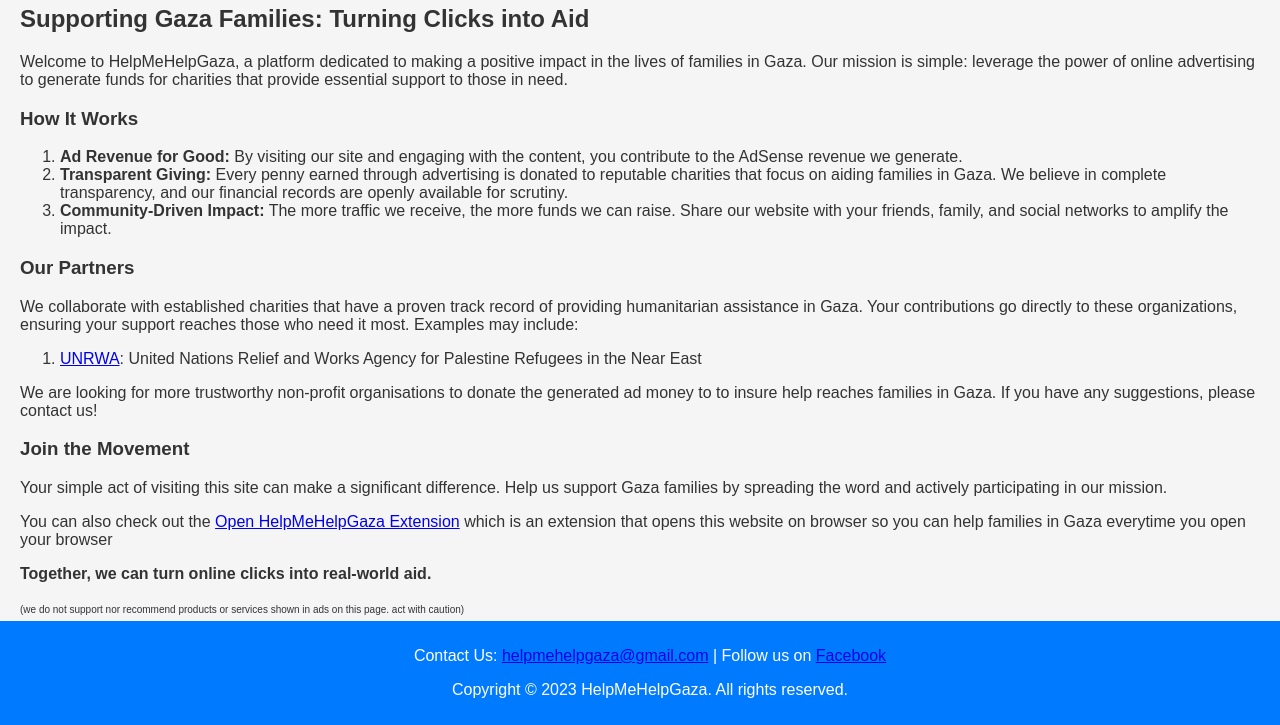
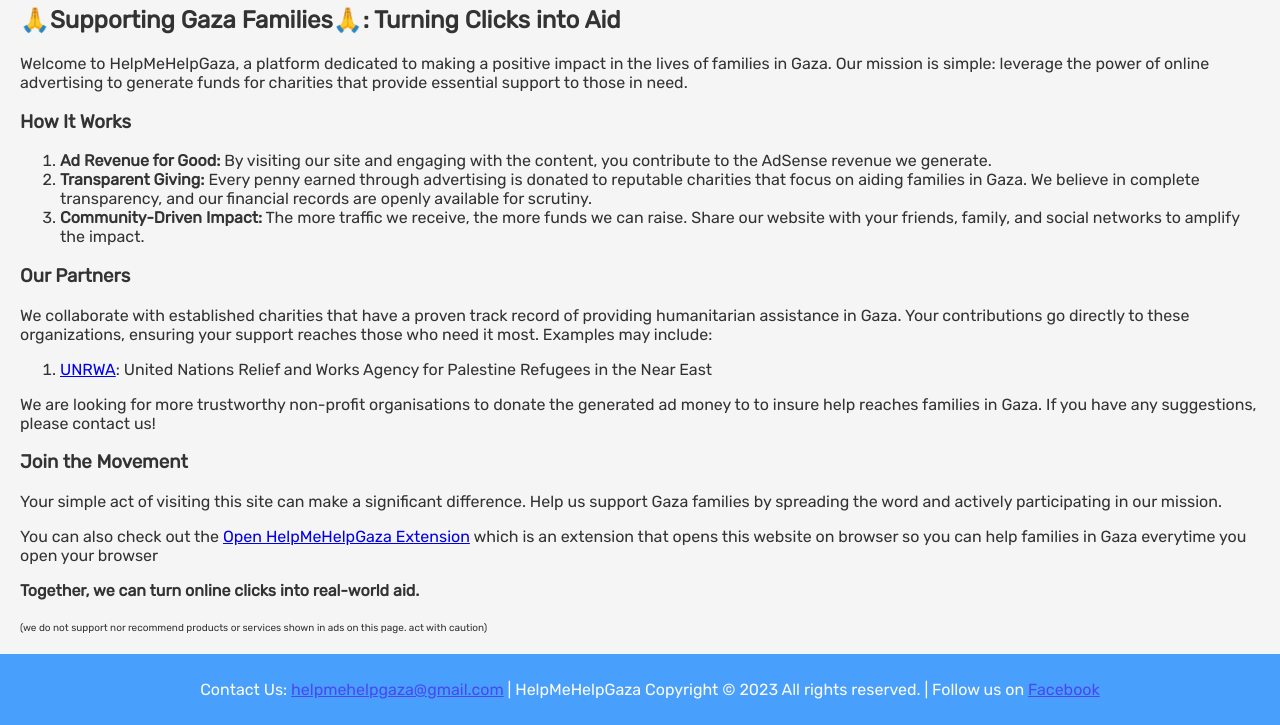
Before and after one commit to NoobJsPerson/helpmehelpgaza, a plain HTML site: page index.html in a window 1280 px wide. Shown: the part 75-800 px from the top of the page. Drawn offline with Linux system fonts and the light colour scheme.

Commit message:
Update index.html

```diff
--- a/index.html
+++ b/index.html
@@ -7,6 +7,7 @@
   <meta name="description" content="Supporting Gaza Families: Turning Clicks into Aid">
 	<title>Help Me Help Gaza</title>
 	<link rel="icon" href="favicon.ico" type="image/x-icon"/>
+  <link href="https://fonts.googleapis.com/css2?family=Rubik&display=swap" rel="stylesheet">
 	<style>
         body {
             font-family: 'Arial', sans-serif;
@@ -14,6 +15,7 @@
             padding: 0;
             background-color: #f5f5f5;
             color: #333;
+            font-family: 'Rubik', sans-serif;
         }
 
         header {
@@ -35,6 +37,8 @@
         footer {
             text-align: center;
             padding: 10px;
+            opacity: 0.7;
+            z-index: 5;
             background-color: #007BFF;
             color: #fff;
             position: fixed;
@@ -61,7 +65,7 @@
 	};
 	document.write('<scr' + 'ipt type="text/javascript" src="//www.topcreativeformat.com/19fc27c784b1e2d9b41383405063ae86/invoke.js"></scr' + 'ipt>');
 </script>
-		<h2>Supporting Gaza Families: Turning Clicks into Aid</h2>
+		<h2>🙏Supporting Gaza Families🙏: Turning Clicks into Aid</h2>
 			<p>Welcome to HelpMeHelpGaza, a platform dedicated to making a positive impact in the lives of families in Gaza. Our mission is simple: leverage the power of online advertising to generate funds for charities that provide essential support to those in need.
 			</p>
 			<h3>How It Works</h3>
@@ -88,14 +92,14 @@
 			<p><strong>Together, we can turn online clicks into real-world aid.</strong></p>
 			</section>
       <span class="small">(we do not support nor recommend products or services shown in ads on this page. act with caution)</span>
-      <script type="text/javascript">						tc_ad_client="AmineCrafter101";						tc_ad_width="252";						tc_ad_height="90";						tc_color_border="#ffffff";						tc_color_title="#AC0101";						tc_color_background="#f8f8f8";						tc_color_text="#000000";						tc_color_url="#7c8e06";					</script>					<script type="text/javascript" src="//trafficadbar.com/bar/show.js"></script>
+      <script type="text/javascript">						tc_ad_client="AmineCrafter101";						tc_ad_width="300";						tc_ad_height="90";						tc_color_border="#ffffff";						tc_color_title="#AC0101";						tc_color_background="#f8f8f8";						tc_color_text="#000000";						tc_color_url="#7c8e06";
+      </script>
+      <script type="text/javascript" src="//trafficadbar.com/bar/show.js"></script>
 
       <script async="async" data-cfasync="false" src="//pl21980414.toprevenuegate.com/da2ab3d50e3d69d8a3d06e0202d6cf44/invoke.js"></script>
-<div id="container-da2ab3d50e3d69d8a3d06e0202d6cf44"></div>
+      <div id="container-da2ab3d50e3d69d8a3d06e0202d6cf44"></div>
 			<footer>
-				<p>Contact Us: <a href="mailto:helpmehelpgaza@gmail.com">helpmehelpgaza@gmail.com</a> | Follow us on <a href="https://www.facebook.com/profile.php?id=61553260445418">Facebook</a>
-				</p>
-				<p>Copyright © 2023 HelpMeHelpGaza. All rights reserved.</p>
+				<p>  Contact Us: <a href="mailto:helpmehelpgaza@gmail.com">helpmehelpgaza@gmail.com</a> |  HelpMeHelpGaza Copyright © 2023  All rights reserved. | Follow us on <a href="https://www.facebook.com/profile.php?id=61553260445418">Facebook</a></p>
 			</footer>
 </body>
 
```
